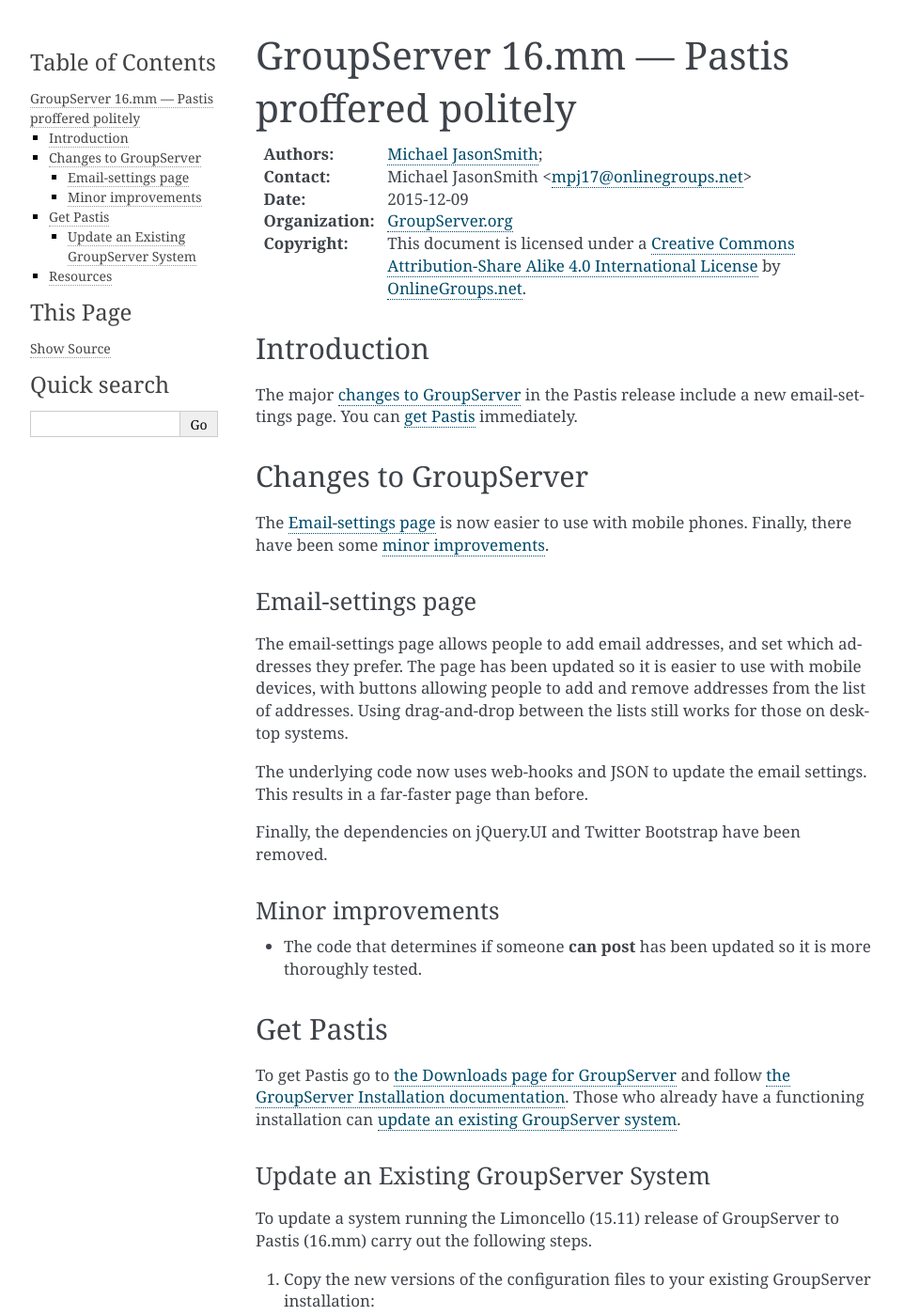
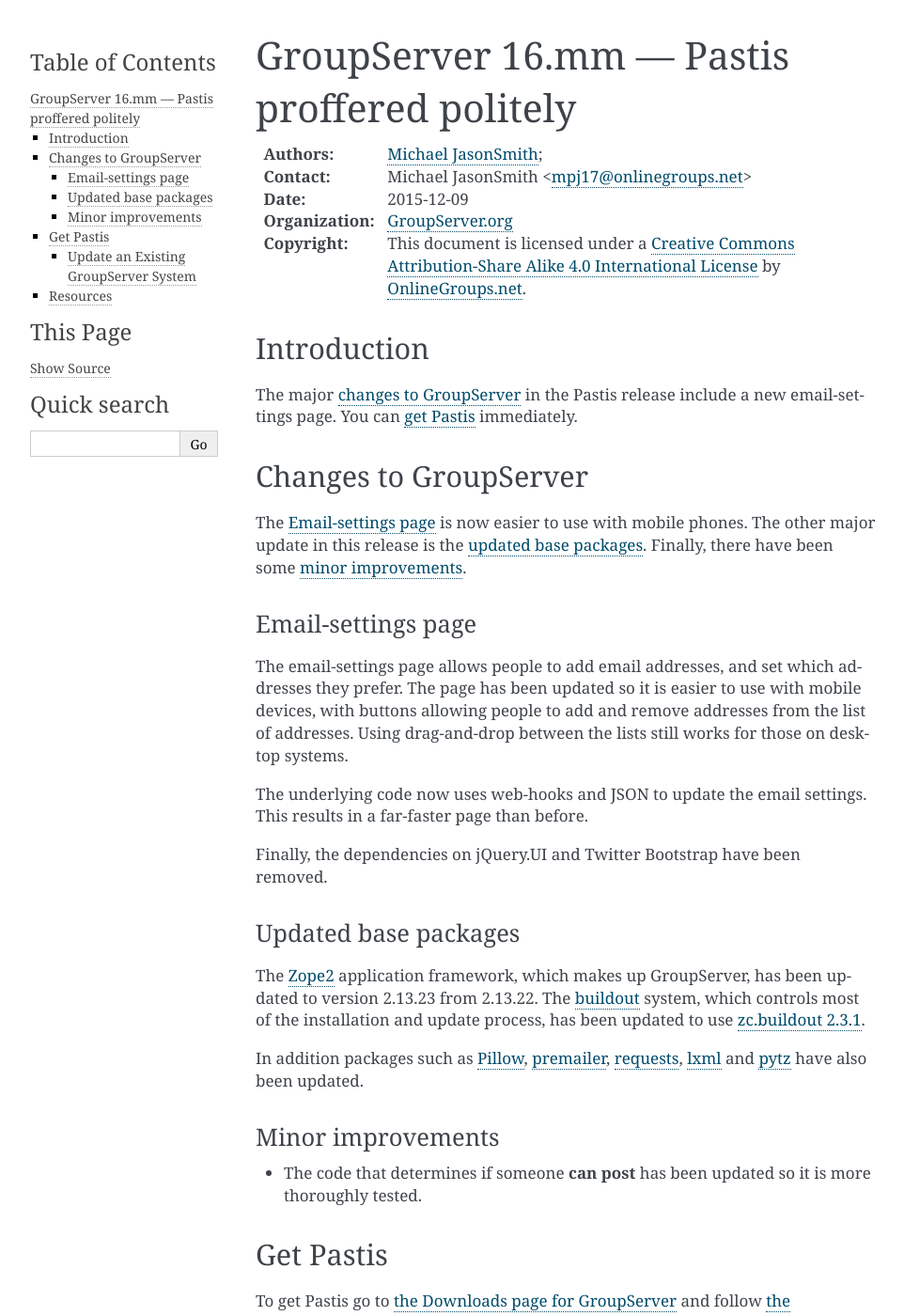
Before and after one commit to groupserver/buildout, a Sphinx documentation site: the page built from docs/release-notes-16mm.rst, in a window 1280 px wide and 1400 px high. Shown: the whole window at 94% size, without its empty margins (148-1110 px from the left). Built offline with Sphinx 7.4.7, drawn with Linux system fonts in a browser that asks for light colours.

Commit message:
Updating the release notes

```diff
--- a/docs/release-notes-16mm.rst
+++ b/docs/release-notes-16mm.rst
@@ -27,7 +27,9 @@
 ----------------------
 
 The `Email-settings page`_ is now easier to use with mobile
-phones. Finally, there have been some `minor improvements`_.
+phones. The other major update in this release is the `updated
+base packages`_. Finally, there have been some `minor
+improvements`_.
 
 Email-settings page
 ===================
@@ -44,6 +46,27 @@
 
 Finally, the dependencies on jQuery.UI and Twitter Bootstrap have
 been removed.
+
+Updated base packages
+=====================
+
+The Zope2_ application framework, which makes up GroupServer, has
+been updated to version 2.13.23 from 2.13.22. The buildout_
+system, which controls most of the installation and update
+process, has been updated to use `zc.buildout 2.3.1`_.
+
+In addition packages such as Pillow_, premailer_, requests_,
+lxml_ and pytz_ have also been updated.
+
+.. _Zope2: https://pypi.python.org/pypi/Zope2
+.. _buildout: http://www.buildout.org/en/latest/
+.. _zc.buildout 2.3.1:
+   https://pypi.python.org/pypi/zc.buildout/2.3.1
+.. _Pillow: https://pypi.python.org/pypi/Pillow
+.. _premailer: https://pypi.python.org/pypi/premailer
+.. _requests: https://pypi.python.org/pypi/requests
+.. _lxml: https://pypi.python.org/pypi/lxml
+.. _pytz: https://pypi.python.org/pypi/pytz
 
 Minor improvements
 ==================
```
